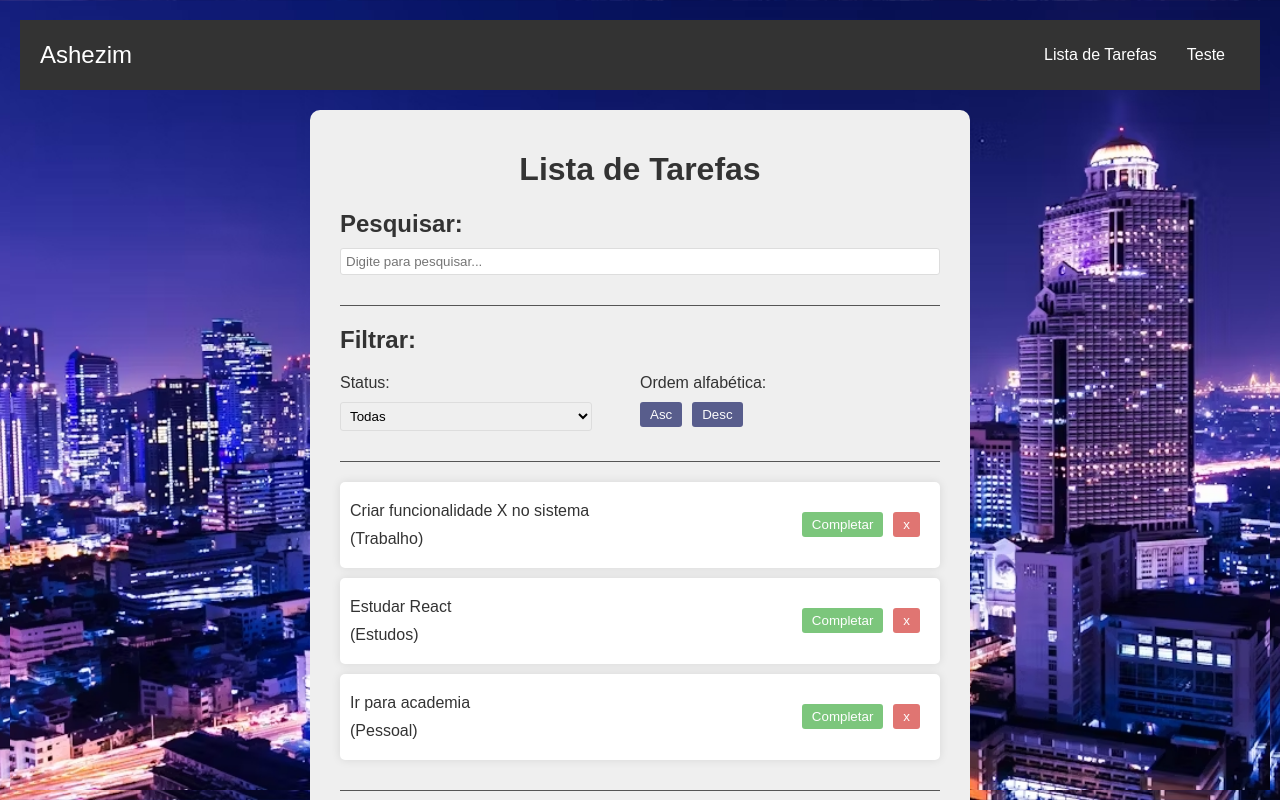
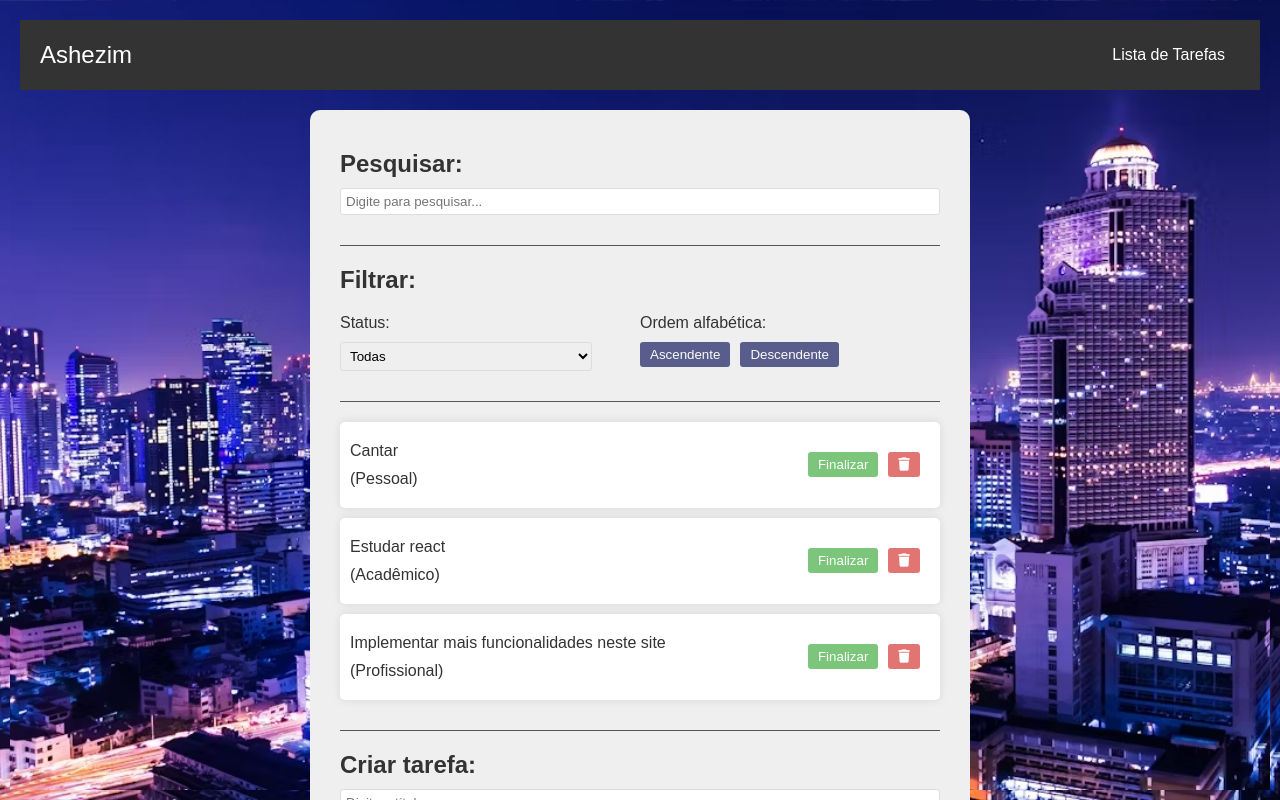
Before and after one commit to Ashezim/tests, a React (Vite) app: page / in a window 1280 px wide. Shown: the top 800 px of the page. Built offline with nearby package versions, Linux system fonts and the light colour scheme.

Commit message:
Ajuste na arquitetura do projeto

```diff
--- a/src/App.css
+++ b/src/App.css
@@ -168,13 +168,17 @@ button:hover {
   opacity: 1;
 }
 
-.todo-list {
+.toDo-list {
   margin-bottom: 20px;
   padding-bottom: 20px;
   border-bottom: 1px solid #555;
 }
 
-.todo {
+.toDo-list h3 {
+  text-align: center;
+}
+
+.toDo {
   background-color: #fff;
   box-shadow: 0 0 10px rgba(0, 0, 0, 0.1);
   padding: 10px;
@@ -193,7 +197,7 @@ button:hover {
   background-color: #d9534f;
 }
 
-.todo-form {
+.toDo-form {
   padding-bottom: 1.5rem;
 }
 
--- a/src/App.jsx
+++ b/src/App.jsx
@@ -1,104 +1,14 @@
-import { useState } from "react";
-
 import "./App.css";
 
-import Todo from "./components/toDoList/Todo";
-import TodoForm from "./components/toDoList/TodoForm";
-import Search from "./components/toDoList/Search";
-import Filter from "./components/toDoList/Filter";
 import NavBar from "./components/layouts/NavBar";
+import ToDoList from "./components/toDoList/ToDoList";
 
 function App() {
-  const [todos, setTodos] = useState([
-    {
-      id: 1,
-      text: "Criar funcionalidade X no sistema",
-      category: "Trabalho",
-      isCompleted: false,
-    },
-    {
-      id: 2,
-      text: "Ir para academia",
-      category: "Pessoal",
-      isCompleted: false,
-    },
-    {
-      id: 3,
-      text: "Estudar React",
-      category: "Estudos",
-      isCompleted: false,
-    },
-  ]);
-
-  const [search, setSearch] = useState("");
-  const [filter, setFilter] = useState("All");
-  const [sort, setSort] = useState("Asc");
-
-  const addTodo = (text, category) => {
-    const newTodos = [
-      ...todos,
-      {
-        id: Math.floor(Math.random() * 10000),
-        text,
-        category,
-        isCompleted: false,
-      },
-    ];
-
-    setTodos(newTodos);
-  };
-
-  const removeTodo = (id) => {
-    const newTodos = [...todos];
-    const filteredTodos = newTodos.filter((todo) =>
-      todo.id !== id ? todo : null
-    );
-
-    setTodos(filteredTodos);
-  };
-
-  const completeTodo = (id) => {
-    const newTodos = [...todos];
-    newTodos.map((todo) =>
-      todo.id === id ? (todo.isCompleted = !todo.isCompleted) : todo
-    );
-    setTodos(newTodos);
-  };
-
   return (
     <div>
       <NavBar />
       <div className="app">
-        <h1>Lista de Tarefas</h1>
-        <Search search={search} setSearch={setSearch} />
-        <Filter filter={filter} setFilter={setFilter} setSort={setSort} />
-        <div className="todo-list">
-          {todos
-            .filter((todo) =>
-              filter === "All"
-                ? true
-                : filter === "Completed"
-                ? todo.isCompleted
-                : !todo.isCompleted
-            )
-            .filter((todo) =>
-              todo.text.toLowerCase().includes(search.toLowerCase())
-            )
-            .sort((a, b) =>
-              sort === "Asc"
-                ? a.text.localeCompare(b.text)
-                : b.text.localeCompare(a.text)
-            )
-            .map((todo) => (
-              <Todo
-                key={todo.id}
-                todo={todo}
-                removeTodo={removeTodo}
-                completeTodo={completeTodo}
-              />
-            ))}
-        </div>
-        <TodoForm addTodo={addTodo} />
+        <ToDoList />
       </div>
     </div>
   );
--- a/src/components/layouts/NavBar.jsx
+++ b/src/components/layouts/NavBar.jsx
@@ -2,13 +2,12 @@ import { useState } from "react";
 
 const NavBar = () => {
   const [menuStyles, setMenuStyles] = useState("mobile-menu");
-  const [menuItens] = useState([
+  const menuItens = [
     {
       text: "Lista de Tarefas",
       path: "#",
     },
-    { text: "Teste", path: "#" },
-  ]);
+  ];
 
   const handleMenu = () => {
     menuStyles === "mobile-menu"
--- a/src/components/toDoList/Filter.jsx
+++ b/src/components/toDoList/Filter.jsx
@@ -1,11 +1,12 @@
 import PropTypes from "prop-types";
 
 const Filter = ({ filter, setFilter, setSort }) => {
+  const status = ["Todas", "Completas", "Incompletas"];
+
   return (
     <div className="filter">
       <h2>Filtrar:</h2>
       <div className="filter-options">
-        {" "}
         <div>
           <p>Status:</p>
           <select
@@ -13,15 +14,17 @@ const Filter = ({ filter, setFilter, setSort }) => {
             value={filter}
             onChange={(e) => setFilter(e.target.value)}
           >
-            <option value="All">Todas</option>
-            <option value="Completed">Completas</option>
-            <option value="Incomplete">Incompletas</option>
+            {status.map((status) => (
+              <option key={status} value={status}>
+                {status}
+              </option>
+            ))}
           </select>
         </div>
         <div>
           <p>Ordem alfabética:</p>
-          <button onClick={() => setSort("Asc")}>Asc</button>
-          <button onClick={() => setSort("Desc")}>Desc</button>
+          <button onClick={() => setSort("ASC")}>Ascendente</button>
+          <button onClick={() => setSort("DESC")}>Descendente</button>
         </div>
         <p></p>
       </div>
--- /dev/null
+++ b/src/components/toDoList/ToDo.jsx
@@ -0,0 +1,70 @@
+import PropTypes from "prop-types";
+
+const ToDo = ({ toDos, sort, search, filter, removeToDo, completeToDo }) => {
+  const mappedToDos = toDos
+    .filter((toDo) =>
+      filter === "Todas"
+        ? true
+        : filter === "Completas"
+        ? toDo.isCompleted
+        : !toDo.isCompleted
+    )
+    .filter(
+      (toDo) =>
+        toDo.text.toLowerCase().includes(search.toLowerCase()) ||
+        toDo.category.toLowerCase().includes(search.toLowerCase())
+    )
+    .sort((a, b) =>
+      sort === "ASC"
+        ? a.text.localeCompare(b.text)
+        : b.text.localeCompare(a.text)
+    );
+
+  return (
+    <div className="toDo-list">
+      {mappedToDos.length > 0 ? (
+        mappedToDos.map((toDo) => (
+          <div
+            key={toDo.id}
+            className="toDo"
+            style={{
+              textDecoration: toDo.isCompleted ? "line-through" : "",
+              backgroundColor: toDo.isCompleted ? "rgba(0, 0, 0, 0.1 " : "",
+            }}
+          >
+            <div className="content">
+              <p>{toDo.text}</p>
+              <p className="category">({toDo.category})</p>
+            </div>
+            <div>
+              <button
+                className="complete"
+                onClick={() => completeToDo(toDo.id)}
+              >
+                Finalizar
+              </button>
+              <button className="remove" onClick={() => removeToDo(toDo.id)}>
+                <i className="fa-solid fa-trash"></i>
+              </button>
+            </div>
+          </div>
+        ))
+      ) : (
+        <div>
+          <h3>Não há tarefas</h3>
+        </div>
+      )}
+    </div>
+  );
+};
+
+ToDo.propTypes = {
+  toDos: PropTypes.array.isRequired,
+  sort: PropTypes.string.isRequired,
+  search: PropTypes.string.isRequired,
+  filter: PropTypes.string.isRequired,
+  removeToDo: PropTypes.func.isRequired,
+  completeToDo: PropTypes.func.isRequired,
+};
+
+export default ToDo;
--- a/src/components/toDoList/TodoForm.jsx
+++ b/src/components/toDoList/ToDoForm.jsx
@@ -1,20 +1,21 @@
 import PropTypes from "prop-types";
 import { useState } from "react";
 
-const TodoForm = ({ addTodo }) => {
+const ToDoform = ({ addToDo }) => {
   const [value, setValue] = useState("");
-  const [category, setCategory] = useState("");
+  const [selectedCategory, setSelectedCategory] = useState("");
+  const categories = ["Profissional", "Pessoal", "Acadêmico"];
 
   const handleSubmit = (e) => {
     e.preventDefault();
-    if (!value || !category) return;
-    addTodo(value, category);
+    if (!value || !selectedCategory) return;
+    addToDo(value, selectedCategory);
     setValue("");
-    setCategory("");
+    setSelectedCategory("");
   };
 
   return (
-    <div className="todo-form">
+    <div className="toDo-form">
       <h2>Criar tarefa:</h2>
       <form onSubmit={handleSubmit}>
         <input
@@ -26,13 +27,15 @@ const TodoForm = ({ addTodo }) => {
         />
         <select
           id="category"
-          value={category}
-          onChange={(e) => setCategory(e.target.value)}
+          value={selectedCategory}
+          onChange={(e) => setSelectedCategory(e.target.value)}
         >
           <option value="">Selecione uma categoria</option>
-          <option value="Trabalho">Trabalho</option>
-          <option value="Pessoal">Pessoal</option>
-          <option value="Estudos">Estudos</option>
+          {categories.map((category) => (
+            <option key={category} value={category}>
+              {category}
+            </option>
+          ))}
         </select>
         <button type="submit">Criar tarefa</button>
       </form>
@@ -40,8 +43,8 @@ const TodoForm = ({ addTodo }) => {
   );
 };
 
-TodoForm.propTypes = {
-  addTodo: PropTypes.func.isRequired,
+ToDoform.propTypes = {
+  addToDo: PropTypes.func.isRequired,
 };
 
-export default TodoForm;
+export default ToDoform;
--- /dev/null
+++ b/src/components/toDoList/ToDoList.jsx
@@ -0,0 +1,81 @@
+import Search from "./Search";
+import Filter from "./Filter";
+import ToDoForm from "./ToDoForm";
+import ToDo from "./ToDo";
+import { useState } from "react";
+
+const ToDoList = () => {
+  const [toDos, setToDos] = useState([
+    {
+      id: Math.floor(Math.random() * 1000),
+      text: "Implementar mais funcionalidades neste site",
+      category: "Profissional",
+      isCompleted: false,
+    },
+    {
+      id: Math.floor(Math.random() * 1000),
+      text: "Estudar react",
+      category: "Acadêmico",
+      isCompleted: false,
+    },
+    {
+      id: Math.floor(Math.random() * 1000),
+      text: "Cantar",
+      category: "Pessoal",
+      isCompleted: false,
+    },
+  ]);
+  const [search, setSearch] = useState("");
+  const [filter, setFilter] = useState("All");
+  const [sort, setSort] = useState("ASC");
+
+  const removeToDo = (id) => {
+    const newToDos = [...toDos];
+    const filteredToDo = newToDos.filter((toDos) =>
+      toDos.id !== id ? toDos : null
+    );
+
+    setToDos(filteredToDo);
+  };
+
+  const addToDo = (text, category) => {
+    const newToDos = [
+      ...toDos,
+      {
+        id: Math.floor(Math.random() * 1000),
+        text,
+        category,
+        isCompleted: false,
+      },
+    ];
+
+    setToDos(newToDos);
+  };
+
+  const completeToDo = (id) => {
+    const newToDos = [...toDos];
+    newToDos.map((toDo) =>
+      toDo.id === id ? (toDo.isCompleted = !toDo.isCompleted) : toDo
+    );
+
+    setToDos(newToDos);
+  };
+
+  return (
+    <div>
+      <Search search={search} setSearch={setSearch} />
+      <Filter filter={filter} setFilter={setFilter} setSort={setSort} />
+      <ToDo
+        toDos={toDos}
+        sort={sort}
+        search={search}
+        filter={filter}
+        removeToDo={removeToDo}
+        completeToDo={completeToDo}
+      />
+      <ToDoForm addToDo={addToDo} />
+    </div>
+  );
+};
+
+export default ToDoList;
--- a/src/components/toDoList/Todo.jsx
+++ /dev/null
@@ -1,34 +0,0 @@
-import PropTypes from "prop-types";
-
-const Todo = ({ todo, removeTodo, completeTodo }) => {
-  return (
-    <div
-      className="todo"
-      style={{
-        textDecoration: todo.isCompleted ? "line-through" : "",
-        backgroundColor: todo.isCompleted ? "rgba(0, 0, 0, 0.1 " : "",
-      }}
-    >
-      <div className="content">
-        <p>{todo.text}</p>
-        <p className="category">({todo.category})</p>
-      </div>
-      <div>
-        <button className="complete" onClick={() => completeTodo(todo.id)}>
-          Completar
-        </button>
-        <button className="remove" onClick={() => removeTodo(todo.id)}>
-          x
-        </button>
-      </div>
-    </div>
-  );
-};
-
-Todo.propTypes = {
-  todo: PropTypes.object.isRequired,
-  removeTodo: PropTypes.func.isRequired,
-  completeTodo: PropTypes.func.isRequired,
-};
-
-export default Todo;
```
